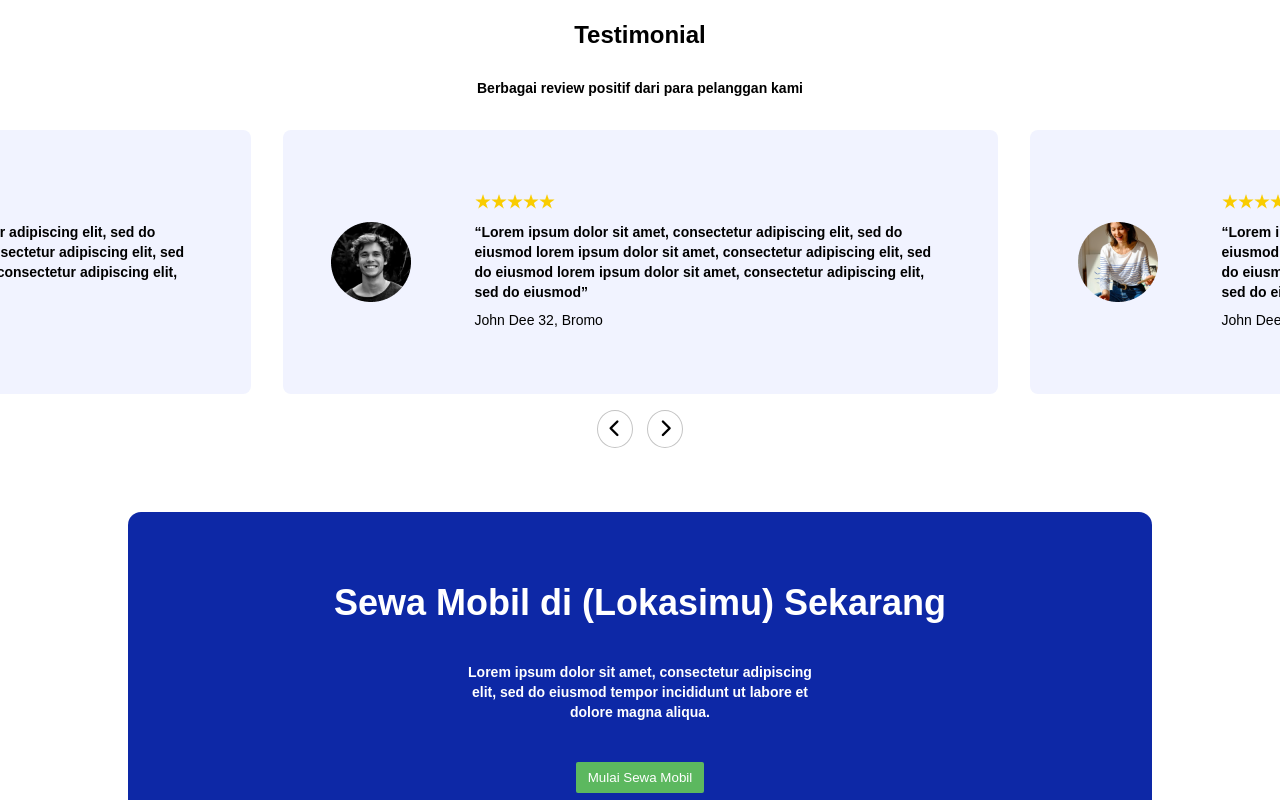
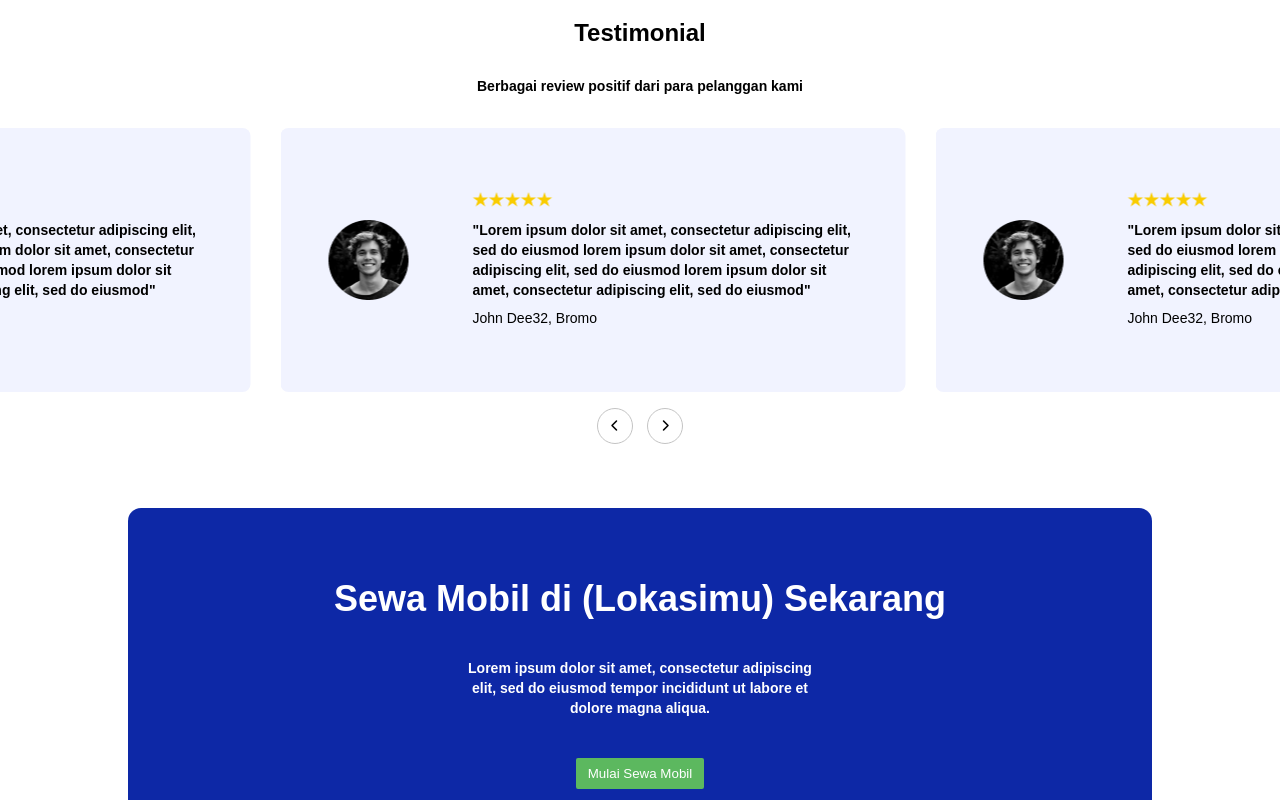
Before and after one commit to mauriza22/-16-mau-mhcars-gold, a React (Vite) app: page / in a window 1280 px wide. Shown: the part 1560-2360 px from the top of the page. Built offline with nearby package versions, Linux system fonts and the light colour scheme.

Commit message:
adding swiper on testimoni section

```diff
--- a/package.json
+++ b/package.json
@@ -15,7 +15,8 @@
     "@fortawesome/react-fontawesome": "^0.2.0",
     "react": "^18.2.0",
     "react-dom": "^18.2.0",
-    "react-router": "^6.22.2"
+    "react-router": "^6.22.2",
+    "swiper": "^11.0.7"
   },
   "devDependencies": {
     "@types/react": "^18.2.56",
--- a/src/App.jsx
+++ b/src/App.jsx
@@ -1,10 +1,19 @@
 /** @format */
 
 // import Layout from "./layout"
+import { BrowserRouter as Router, Routes, Route } from 'react-router-dom';
 import Home from './pages/home';
+import FindCar from './pages/find.car';
 
 const App = () => {
-  return <Home />;
+  return (
+    <Router>
+      <Routes>
+        <Route path="/" element={<Home />} />
+        <Route path="/find-car" element={<FindCar />} />
+      </Routes>
+    </Router>
+  );
 };
 
 export default App;
--- a/src/assets/css/index.css
+++ b/src/assets/css/index.css
@@ -265,6 +265,7 @@ p {
 }
 .icon-left {
   width: 16px;
+  height: 16px;
   background-color: white;
   border: 1px solid #c4c4c4;
   padding: 9px;
@@ -471,6 +472,46 @@ span {
 .btn-responsive {
   display: none;
 }
+
+.section-find-car {
+  /* set higher z-index value */
+  width: 1000px;
+  height: 106px;
+  position: absolute;
+  z-index: 10; /* Higher z-index */
+  left: 50%; /* Adjust position */
+  transform: translateX(-50%); /* Center horizontally */
+  background-color: white;
+  box-shadow: 0px 0px 10px 0px #00000026;
+  font-family: 'Lucida Sans', 'Lucida Sans Regular', 'Lucida Grande', 'Lucida Sans Unicode', Geneva, Verdana, sans-serif;
+}
+.find-car-item {
+  display: flex;
+  justify-content: space-between;
+  margin-top: 2rem;
+}
+
+.search-field {
+  display: flex;
+  flex-direction: column;
+}
+
+.search-field,
+span {
+  font-size: 12px;
+  font-weight: lighter;
+}
+.btn-find-car {
+  margin: 0;
+  width: 10%;
+}
+/*
+.input-tes {
+  display: flex;
+  flex-direction: row;
+  justify-content: space-between;
+} */
+
 @media only screen and (min-width: 1400px) and (max-width: 1900px) {
   .header-banner {
     position: relative;
@@ -637,6 +678,18 @@ span {
   .btn-responsive {
     display: block;
   }
+
+  .hero-paragraph {
+    width: 295px;
+  }
+
+  .hero-title {
+    width: 400px;
+  }
+
+  .section-service-banner {
+    padding-inline-end: 1rem;
+  }
   .responsive-nav {
     display: none;
     position: fixed;
@@ -744,6 +797,7 @@ span {
     text-align: center;
     line-height: 39px;
     width: 368px;
+    width: auto;
   }
   .section-title-faq,
   h2 {
--- /dev/null
+++ b/src/layout/layout.card.find.jsx
@@ -0,0 +1,36 @@
+/** @format */
+
+import Button from '../components/Button';
+
+const CardFind = () => {
+  return (
+    <div>
+      <div className="container section-find-car">
+        <div className="find-car-item">
+          <div className="search-field">
+            <span>Nama Mobil</span>
+            <input />
+          </div>
+          <div className="search-field">
+            <span>Kategori</span>
+            <input />
+          </div>
+          <div className="search-field">
+            <span>Harga</span>
+            <input />
+          </div>
+          <div className="search-field">
+            <span>Status</span>
+            <input />
+          </div>
+
+          <Button type="button" id="change-color" className="btn-find-car">
+            Cari Mobil
+          </Button>
+        </div>
+      </div>
+    </div>
+  );
+};
+
+export default CardFind;
--- a/src/layout/layout.header.jsx
+++ b/src/layout/layout.header.jsx
@@ -1,5 +1,5 @@
 /** @format */
-
+// import CardFind from '../layout/layout.card.find';
 import CarBanner from '../assets/images/binar.car.banner.png';
 import Button from '../components/Button';
 const urlLink = [
--- a/src/layout/layout.testimonial.jsx
+++ b/src/layout/layout.testimonial.jsx
@@ -1,17 +1,104 @@
 /** @format */
 import testiMale from '../assets/images/binar.user.testi.male.png';
-import testiFemale from '../assets/images/binar.user.testi.female.png';
+// import testiFemale from '../assets/images/binar.user.testi.female.png';
 import ic_star from '../assets/images/binar.star.png';
+import { Swiper, SwiperSlide } from 'swiper/react';
+import { useEffect, useState } from 'react';
+import 'swiper/css';
+
+const testimoni = [
+  {
+    img: testiMale,
+    description: `"Lorem ipsum dolor sit amet, consectetur adipiscing elit, sed do eiusmod lorem ipsum dolor sit amet, consectetur adipiscing elit, sed do eiusmod lorem ipsum dolor sit amet, consectetur adipiscing elit, sed do eiusmod"`,
+    nama: 'John Dee',
+  },
+  {
+    img: testiMale,
+    description: `"Lorem ipsum dolor sit amet, consectetur adipiscing elit, sed do eiusmod lorem ipsum dolor sit amet, consectetur adipiscing elit, sed do eiusmod lorem ipsum dolor sit amet, consectetur adipiscing elit, sed do eiusmod"`,
+    nama: 'John Dee',
+  },
+  {
+    img: testiMale,
+    description: `"Lorem ipsum dolor sit amet, consectetur adipiscing elit, sed do eiusmod lorem ipsum dolor sit amet, consectetur adipiscing elit, sed do eiusmod lorem ipsum dolor sit amet, consectetur adipiscing elit, sed do eiusmod"`,
+    nama: 'John Dee',
+  },
+  {
+    img: testiMale,
+    description: `"Lorem ipsum dolor sit amet, consectetur adipiscing elit, sed do eiusmod lorem ipsum dolor sit amet, consectetur adipiscing elit, sed do eiusmod lorem ipsum dolor sit amet, consectetur adipiscing elit, sed do eiusmod"`,
+    nama: 'John Dee',
+  },
+  {
+    img: testiMale,
+    description: `"Lorem ipsum dolor sit amet, consectetur adipiscing elit, sed do eiusmod lorem ipsum dolor sit amet, consectetur adipiscing elit, sed do eiusmod lorem ipsum dolor sit amet, consectetur adipiscing elit, sed do eiusmod"`,
+    nama: 'John Dee',
+  },
+  {
+    img: testiMale,
+    description: `"Lorem ipsum dolor sit amet, consectetur adipiscing elit, sed do eiusmod lorem ipsum dolor sit amet, consectetur adipiscing elit, sed do eiusmod lorem ipsum dolor sit amet, consectetur adipiscing elit, sed do eiusmod"`,
+    nama: 'John Dee',
+  },
+  {
+    img: testiMale,
+    description: `"Lorem ipsum dolor sit amet, consectetur adipiscing elit, sed do eiusmod lorem ipsum dolor sit amet, consectetur adipiscing elit, sed do eiusmod lorem ipsum dolor sit amet, consectetur adipiscing elit, sed do eiusmod"`,
+    nama: 'John Dee',
+  },
+  {
+    img: testiMale,
+    description: `"Lorem ipsum dolor sit amet, consectetur adipiscing elit, sed do eiusmod lorem ipsum dolor sit amet, consectetur adipiscing elit, sed do eiusmod lorem ipsum dolor sit amet, consectetur adipiscing elit, sed do eiusmod"`,
+    nama: 'John Dee',
+  },
+  {
+    img: testiMale,
+    description: `"Lorem ipsum dolor sit amet, consectetur adipiscing elit, sed do eiusmod lorem ipsum dolor sit amet, consectetur adipiscing elit, sed do eiusmod lorem ipsum dolor sit amet, consectetur adipiscing elit, sed do eiusmod"`,
+    nama: 'John Dee',
+  },
+  {
+    img: testiMale,
+    description: `"Lorem ipsum dolor sit amet, consectetur adipiscing elit, sed do eiusmod lorem ipsum dolor sit amet, consectetur adipiscing elit, sed do eiusmod lorem ipsum dolor sit amet, consectetur adipiscing elit, sed do eiusmod"`,
+    nama: 'John Dee',
+  },
+];
 
 const Testimonial = () => {
+  const [data, setData] = useState(null);
+  useEffect(() => {
+    setData(testimoni);
+  }, [data]);
+
   return (
     <section className="carousel">
       <div className="section-carousel-title">
         <h2>Testimonial</h2>
         <p>Berbagai review positif dari para pelanggan kami</p>
       </div>
+      <Swiper slidesPerView={2} slidesPerGroup={2} spaceBetween={30} centeredSlides={true} className="section-box" onSlideChange={() => console.log('slide change')} onSwiper={(swiper) => console.log(swiper)}>
+        {data?.map((item, index) => {
+          return (
+            <SwiperSlide key={index}>
+              <div className="section-carousel" style={{ width: 'auto' }}>
+                <div className="section-carousel-box">
+                  <div className="section-carousel-component">
+                    <img src={testiMale} alt="human-pic" />
+                    <div className="section-content-text">
                       <div>
-        <div className="section-box">
+                        <img src={ic_star} />
+                        <img src={ic_star} />
+                        <img src={ic_star} />
+                        <img src={ic_star} />
+                        <img src={ic_star} />
+                      </div>
+                      <p>{item?.description}</p>
+                      <p className="text-carousel">{item?.nama}32, Bromo</p>
+                    </div>
+                  </div>
+                </div>
+              </div>
+            </SwiperSlide>
+          );
+        })}
+      </Swiper>
+
+      {/*  <div className="section-box">
        <div className="section-carousel">
           <div className="section-carousel-box">
             <div className="section-carousel-component">
@@ -24,9 +111,7 @@ const Testimonial = () => {
                   <img src={ic_star} />
                   <img src={ic_star} />
                 </div>
-                  <p>
-                    “Lorem ipsum dolor sit amet, consectetur adipiscing elit, sed do eiusmod lorem ipsum dolor sit amet, consectetur adipiscing elit, sed do eiusmod lorem ipsum dolor sit amet, consectetur adipiscing elit, sed do eiusmod”
-                  </p>
+                <p>“Lorem ipsum dolor sit amet, consectetur adipiscing elit, sed do eiusmod lorem ipsum dolor sit amet, consectetur adipiscing elit, sed do eiusmod lorem ipsum dolor sit amet, consectetur adipiscing elit, sed do eiusmod”</p>
                 <p className="text-carousel">John Dee 32, Bromo</p>
               </div>
             </div>
@@ -45,9 +130,7 @@ const Testimonial = () => {
                   <img src={ic_star} />
                   <img src={ic_star} />
                 </div>
-                  <p>
-                    “Lorem ipsum dolor sit amet, consectetur adipiscing elit, sed do eiusmod lorem ipsum dolor sit amet, consectetur adipiscing elit, sed do eiusmod lorem ipsum dolor sit amet, consectetur adipiscing elit, sed do eiusmod”
-                  </p>
+                <p>“Lorem ipsum dolor sit amet, consectetur adipiscing elit, sed do eiusmod lorem ipsum dolor sit amet, consectetur adipiscing elit, sed do eiusmod lorem ipsum dolor sit amet, consectetur adipiscing elit, sed do eiusmod”</p>
                 <p className="text-carousel">John Dee 32, Bromo</p>
               </div>
             </div>
@@ -66,15 +149,15 @@ const Testimonial = () => {
                   <img src={ic_star} />
                   <img src={ic_star} />
                 </div>
-                  <p>
-                    “Lorem ipsum dolor sit amet, consectetur adipiscing elit, sed do eiusmod lorem ipsum dolor sit amet, consectetur adipiscing elit, sed do eiusmod lorem ipsum dolor sit amet, consectetur adipiscing elit, sed do eiusmod”
-                  </p>
+                <p>“Lorem ipsum dolor sit amet, consectetur adipiscing elit, sed do eiusmod lorem ipsum dolor sit amet, consectetur adipiscing elit, sed do eiusmod lorem ipsum dolor sit amet, consectetur adipiscing elit, sed do eiusmod”</p>
                 <p className="text-carousel">John Dee 32, Bromo</p>
               </div>
             </div>
           </div>
         </div>
       </div>
+
+       */}
       <div className="carousel-nav">
         <span className="icon-left">
           <i className="fa fa-chevron-left"></i>
@@ -83,7 +166,6 @@ const Testimonial = () => {
           <i className="fa fa-chevron-right"></i>
         </span>
       </div>
-      </div>
     </section>
   );
 };
--- /dev/null
+++ b/src/pages/find.car.jsx
@@ -0,0 +1,15 @@
+/** @format */
+import CardFind from '../layout/layout.card.find';
+import Footer from '../layout/layout.footer';
+import { Header } from '../layout/layout.header';
+const FindCar = () => {
+  return (
+    <>
+      <Header />
+      <CardFind />
+      <Footer />
+    </>
+  );
+};
+
+export default FindCar;
```
Also changed, not shown: 2 other files (tests, documents, lock files or other folders). Lines whose indentation alone changed are shown as unchanged.
